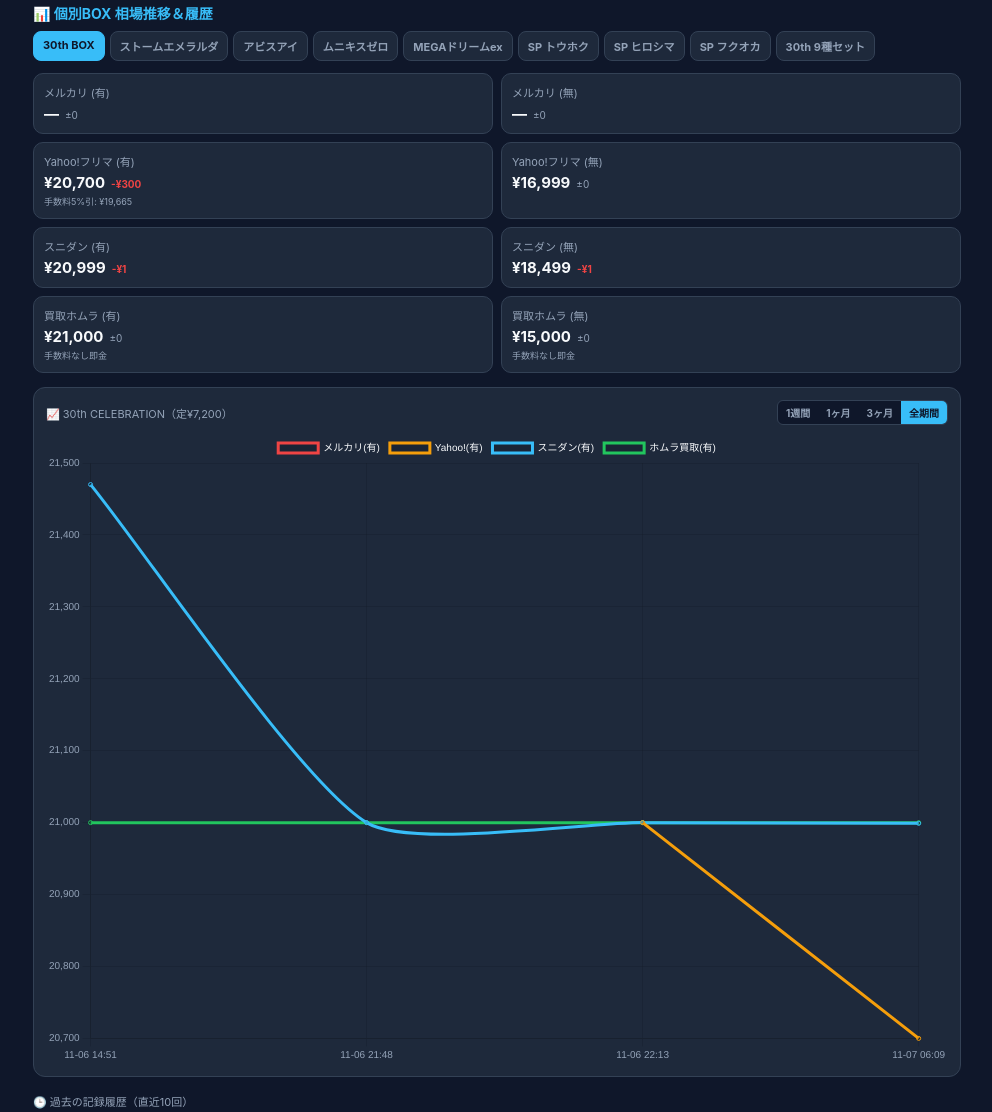
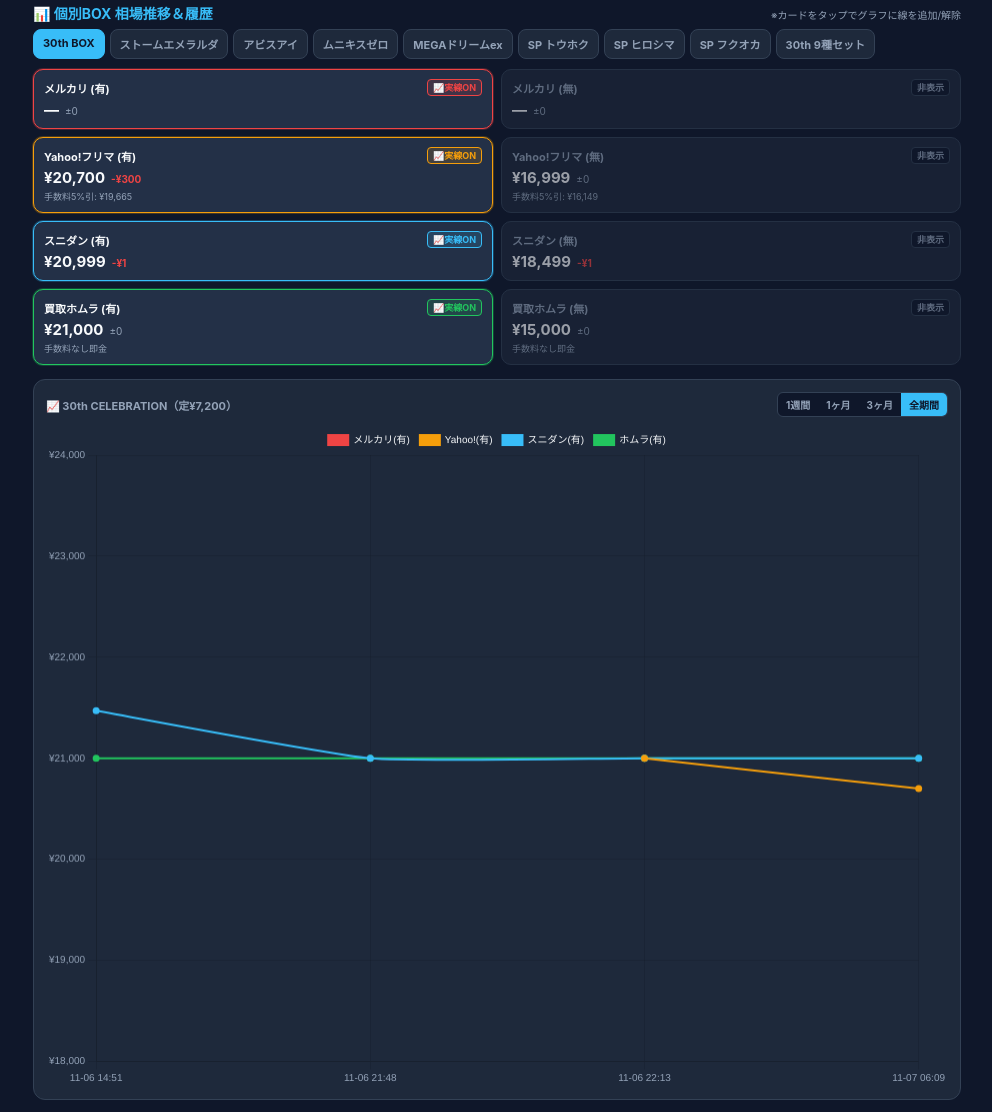
Before and after one commit to korokorot/card-tracker, a plain HTML site: page index.html in a window 1280 px wide. Shown: the part 659-1771 px from the top of the page, without its empty margins (143-1135 px from the left). Drawn offline with nearby package versions, Linux system fonts and the light colour scheme.

Commit message:
Update index.html

```diff
--- a/index.html
+++ b/index.html
@@ -12,8 +12,8 @@
       --text: #f8fafc;
       --sub: #94a3b8;
       --accent: #38bdf8;
-      --plus: #22c55e;   /* プラス（上昇・利益）＝ 緑に統一 */
-      --minus: #ef4444;  /* マイナス（下落・赤字）＝ 赤に統一 */
+      --plus: #22c55e;   /* プラス（上昇・利益）＝ 緑 */
+      --minus: #ef4444;  /* マイナス（下落・赤字）＝ 赤 */
       --border: #334155;
     }
     * { box-sizing: border-box; }
@@ -28,7 +28,11 @@
     }
     h1 { font-size: 15px; margin: 0; white-space: nowrap; }
     .updated { font-size: 10px; color: var(--sub); margin-bottom: 8px; }
-    .section-title { font-size: 14px; font-weight: bold; margin: 18px 0 8px 0; color: var(--accent); }
+    .section-title {
+      font-size: 14px; font-weight: bold; margin: 18px 0 6px 0; color: var(--accent);
+      display: flex; justify-content: space-between; align-items: baseline;
+    }
+    .section-sub { font-size: 10px; color: var(--sub); font-weight: normal; }
 
     .mode-switch {
       display: inline-flex; background: var(--card); border-radius: 8px;
@@ -103,15 +107,33 @@
     }
 
     /* 下部：個別詳細エリア */
-    .tabs { display: flex; flex-wrap: wrap; gap: 5px; margin-bottom: 12px; }
+    .tabs { display: flex; flex-wrap: wrap; gap: 5px; margin-bottom: 10px; }
     .tab {
       padding: 6px 9px; border-radius: 8px; border: 1px solid var(--border);
       background: var(--card); color: var(--sub); font-weight: bold; font-size: 11px; cursor: pointer;
     }
     .tab.active { background: var(--accent); color: #0f172a; border-color: var(--accent); }
+
+    /* タップでグラフのON/OFFを切り替える価格カード */
     .grid { display: grid; grid-template-columns: 1fr 1fr; gap: 8px; margin-bottom: 14px; }
-    .card { background: var(--card); padding: 10px; border-radius: 10px; border: 1px solid var(--border); }
-    .card-title { font-size: 11px; color: var(--sub); margin-bottom: 4px; }
+    .card {
+      background: var(--card); padding: 9px 10px; border-radius: 10px;
+      border: 1.5px solid var(--border); cursor: pointer; user-select: none;
+      transition: all 0.15s ease; position: relative; opacity: 0.6;
+    }
+    .card.active-line {
+      opacity: 1;
+      background: #233047;
+    }
+    .card-top {
+      display: flex; justify-content: space-between; align-items: center; margin-bottom: 4px;
+    }
+    .card-title { font-size: 11px; color: var(--sub); font-weight: bold; }
+    .card.active-line .card-title { color: var(--text); }
+    .line-badge {
+      font-size: 9px; padding: 1px 5px; border-radius: 4px; font-weight: bold;
+      background: #0f172a; color: var(--sub); border: 1px solid var(--border);
+    }
     .price { font-size: 15px; font-weight: bold; }
     .sub-note { font-size: 9px; color: var(--sub); margin-top: 3px; }
 
@@ -164,7 +186,10 @@
   </div>
 
   <!-- 下部：スワイプで見る個別グラフ＆履歴 -->
-  <div class="section-title" id="detail-section">📊 個別BOX 相場推移＆履歴</div>
+  <div class="section-title" id="detail-section">
+    <span>📊 個別BOX 相場推移＆履歴</span>
+    <span class="section-sub">※カードをタップでグラフに線を追加/解除</span>
+  </div>
   <div class="tabs" id="box-tabs"></div>
   <div class="grid" id="price-cards"></div>
 
@@ -178,7 +203,7 @@
         <div class="range-btn active" id="range-0" onclick="setChartRange(0)">全期間</div>
       </div>
     </div>
-    <canvas id="priceChart" height="210"></canvas>
+    <canvas id="priceChart" height="220"></canvas>
   </div>
 
   <div class="card-title" style="margin-bottom:6px;">🕒 過去の記録履歴（直近10回）</div>
@@ -201,8 +226,28 @@
 let rawData = [];
 let shrinkMode = "with";
 let currentBoxId = "30th_celebration";
-let chartRangeDays = 0; // 0=全期間, 7=1週間, 30=1ヶ月, 90=3ヶ月
+let chartRangeDays = 0;
 let chartInstance = null;
+
+// 初期状態でグラフに表示するキー（基本はシュリンク有の4本をON）
+let activeChartKeys = new Set([
+  "mercari_with",
+  "yahoo_with",
+  "snkrdunk_with",
+  "homura_with"
+]);
+
+// 全8種類のデータ定義（シュリンク有は実線、シュリンク無は点線）
+const SERIES_CONFIG = [
+  { key: "mercari_with",     label: "メルカリ (有)",     shortLabel: "メルカリ(有)", color: "#ef4444", dash: [],    feeRate: 0.9,  noteText: "" },
+  { key: "mercari_without",  label: "メルカリ (無)",     shortLabel: "メルカリ(無)", color: "#f87171", dash: [5,4], feeRate: 0.9,  noteText: "" },
+  { key: "yahoo_with",       label: "Yahoo!フリマ (有)", shortLabel: "Yahoo!(有)",   color: "#f59e0b", dash: [],    feeRate: 0.95, noteText: "" },
+  { key: "yahoo_without",    label: "Yahoo!フリマ (無)", shortLabel: "Yahoo!(無)",   color: "#fbbf24", dash: [5,4], feeRate: 0.95, noteText: "" },
+  { key: "snkrdunk_with",    label: "スニダン (有)",     shortLabel: "スニダン(有)", color: "#38bdf8", dash: [],    feeRate: null, noteText: "" },
+  { key: "snkrdunk_without", label: "スニダン (無)",     shortLabel: "スニダン(無)", color: "#7dd3fc", dash: [5,4], feeRate: null, noteText: "" },
+  { key: "homura_with",      label: "買取ホムラ (有)",   shortLabel: "ホムラ(有)",   color: "#22c55e", dash: [],    feeRate: null, noteText: "手数料なし即金" },
+  { key: "homura_without",   label: "買取ホムラ (無)",   shortLabel: "ホムラ(無)",   color: "#4ade80", dash: [5,4], feeRate: null, noteText: "手数料なし即金" }
+];
 
 const BOX_MASTER = [
   { id: "30th_celebration", name: "30th CELEBRATION", short: "30th BOX", cat: "MEGA 拡張・ハイクラス（発売日順）", retail: 7200 },
@@ -241,6 +286,16 @@ function setChartRange(days) {
     const el = document.getElementById("range-" + d);
     if (el) el.className = "range-btn" + (d === days ? " active" : "");
   });
+  renderAll();
+}
+
+function toggleChartLine(key) {
+  if (activeChartKeys.has(key)) {
+    // すべて消えてしまうのを防ぐため最低1本は残す
+    if (activeChartKeys.size > 1) activeChartKeys.delete(key);
+  } else {
+    activeChartKeys.add(key);
+  }
   renderAll();
 }
 
@@ -332,46 +387,75 @@ function renderAll() {
 
   document.getElementById("chart-title").textContent = `📈 ${masterInfo.name || ""}（定¥${(masterInfo.retail||0).toLocaleString()}）`;
 
-  const mWithNet = currBox.mercari_with ? `手数料10%引: ¥${Math.round(currBox.mercari_with * 0.9).toLocaleString()}` : "";
-  const yWithNet = currBox.yahoo_with ? `手数料5%引: ¥${Math.round(currBox.yahoo_with * 0.95).toLocaleString()}` : "";
+  // 8枚の価格カードを描画（タップでグラフのON/OFF）
+  document.getElementById("price-cards").innerHTML = SERIES_CONFIG.map(cfg => {
+    const val = currBox[cfg.key];
+    const isOn = activeChartKeys.has(cfg.key);
+    const borderStyle = isOn ? `border-color: ${cfg.color}; box-shadow: 0 0 0 1px ${cfg.color}40;` : "";
+    const badgeStyle = isOn ? `background: ${cfg.color}25; color: ${cfg.color}; border-color: ${cfg.color};` : "";
+    const badgeText = isOn ? (cfg.dash.length ? "📈点線ON" : "📈実線ON") : "非表示";
 
-  const items = [
-    { label: "メルカリ (有)", key: "mercari_with", note: mWithNet },
-    { label: "メルカリ (無)", key: "mercari_without", note: "" },
-    { label: "Yahoo!フリマ (有)", key: "yahoo_with", note: yWithNet },
-    { label: "Yahoo!フリマ (無)", key: "yahoo_without", note: "" },
-    { label: "スニダン (有)", key: "snkrdunk_with", note: "" },
-    { label: "スニダン (無)", key: "snkrdunk_without", note: "" },
-    { label: "買取ホムラ (有)", key: "homura_with", note: "手数料なし即金" },
-    { label: "買取ホムラ (無)", key: "homura_without", note: "手数料なし即金" },
-  ];
+    let note = cfg.noteText;
+    if (cfg.feeRate && val) {
+      const pct = Math.round((1 - cfg.feeRate) * 100);
+      note = `手数料${pct}%引: ¥${Math.round(val * cfg.feeRate).toLocaleString()}`;
+    }
 
-  document.getElementById("price-cards").innerHTML = items.map(item => `
-    <div class="card">
-      <div class="card-title">${item.label}</div>
-      <div style="display:flex; align-items:baseline; gap:6px;">
-        <span class="price">${fmt(currBox[item.key])}</span>
-        ${fmtDiffInline(currBox[item.key], prevBox[item.key])}
+    return `
+      <div class="card ${isOn ? 'active-line' : ''}" style="${borderStyle}" onclick="toggleChartLine('${cfg.key}')">
+        <div class="card-top">
+          <span class="card-title">${cfg.label}</span>
+          <span class="line-badge" style="${badgeStyle}">${badgeText}</span>
+        </div>
+        <div style="display:flex; align-items:baseline; gap:6px;">
+          <span class="price">${fmt(val)}</span>
+          ${fmtDiffInline(val, prevBox[cfg.key])}
+        </div>
+        ${note ? `<div class="sub-note">${note}</div>` : ""}
       </div>
-      ${item.note ? `<div class="sub-note">${item.note}</div>` : ""}
-    </div>
-  `).join("");
+    `;
+  }).join("");
 
   const chartData = getFilteredChartData();
   const labels = chartData.map(d => d.timestamp.slice(5, 16));
-  const datasets = [
-    { label: "メルカリ(有)", key: "mercari_with", color: "#ef4444", dash: [] },
-    { label: "Yahoo!(有)", key: "yahoo_with", color: "#f59e0b", dash: [] },
-    { label: "スニダン(有)", key: "snkrdunk_with", color: "#38bdf8", dash: [] },
-    { label: "ホムラ買取(有)", key: "homura_with", color: "#22c55e", dash: [] },
-  ].map(ds => ({
-    label: ds.label,
-    data: chartData.map(d => (d.boxes[currentBoxId] || {})[ds.key] || null),
-    borderColor: ds.color,
-    borderDash: ds.dash,
-    tension: 0.2,
-    pointRadius: 2
-  }));
+
+  // 選択（ON）になっている系列だけをグラフ化
+  const activeConfigs = SERIES_CONFIG.filter(cfg => activeChartKeys.has(cfg.key));
+  const allVisibleValues = [];
+
+  const datasets = activeConfigs.map(cfg => {
+    const dataArr = chartData.map(d => {
+      const v = (d.boxes[currentBoxId] || {})[cfg.key] || null;
+      if (v !== null) allVisibleValues.push(v);
+      return v;
+    });
+    return {
+      label: cfg.shortLabel,
+      data: dataArr,
+      borderColor: cfg.color,
+      backgroundColor: cfg.color,
+      borderDash: cfg.dash,
+      borderWidth: 2,
+      tension: 0.15,
+      pointRadius: 2.5
+    };
+  });
+
+  // 縦軸（Y軸）の過剰な拡大を防ぐためのスケール計算
+  // 価格差がわずか数百円のときでも、最低±18%（または±1,800円）の幅を持たせて自然な見た目にする
+  let yMin = undefined;
+  let yMax = undefined;
+  if (allVisibleValues.length > 0) {
+    const minVal = Math.min(...allVisibleValues);
+    const maxVal = Math.max(...allVisibleValues);
+    const center = (minVal + maxVal) / 2;
+    const actualSpan = maxVal - minVal;
+    const minTargetSpan = Math.max(center * 0.25, 2500); // 最低でも全体の25%幅または2,500円幅を確保
+    const halfSpan = Math.max(actualSpan * 0.75, minTargetSpan / 2);
+
+    yMin = Math.max(0, Math.floor((center - halfSpan) / 500) * 500);
+    yMax = Math.ceil((center + halfSpan) / 500) * 500;
+  }
 
   const ctx = document.getElementById("priceChart").getContext("2d");
   if (chartInstance) chartInstance.destroy();
@@ -380,10 +464,22 @@ function renderAll() {
     data: { labels, datasets },
     options: {
       responsive: true,
-      plugins: { legend: { labels: { color: "#f8fafc", font: { size: 10 } } } },
+      plugins: {
+        legend: {
+          labels: { color: "#f8fafc", font: { size: 10 }, boxWidth: 20 }
+        }
+      },
       scales: {
         x: { ticks: { color: "#94a3b8", font: { size: 10 } } },
-        y: { ticks: { color: "#94a3b8", font: { size: 10 } } }
+        y: {
+          min: yMin,
+          max: yMax,
+          ticks: {
+            color: "#94a3b8",
+            font: { size: 10 },
+            callback: function(value) { return "¥" + value.toLocaleString(); }
+          }
+        }
       }
     }
   });
```
